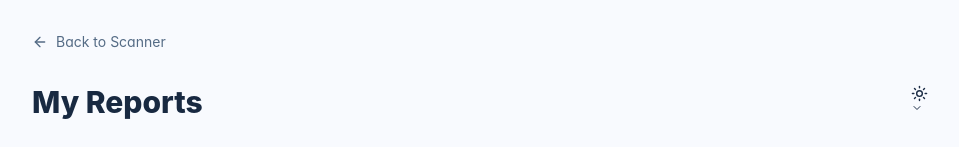
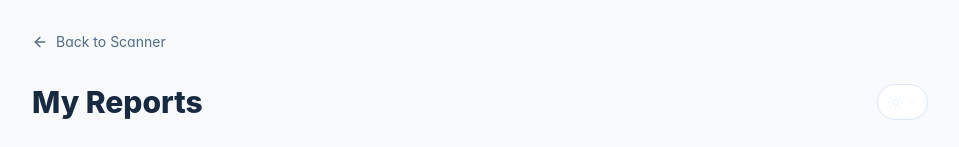
Before and after one commit to helloskyorigin/Strangerlens, a Next.js app: page /my-reports in a window 1280 px wide. Shown: the top 147 px of the page, without its empty margins (160-1119 px from the left). Built offline with nearby package versions, Linux system fonts and the light colour scheme.

Commit message:
Finish accessible compact appearance controls and subtle paid report focus motion across themes

```diff
--- a/app/app-theme.css
+++ b/app/app-theme.css
@@ -288,3 +288,58 @@ html[data-landing-theme="light"] .sl-app-theme button.bg-\[\#1E815F\] * {color:#
 /* Gradients kept chromatic only in the theme-controlled landing. */
 html[data-landing-theme="light"] .sl-app-theme button.bg-gradient-to-r,
 html[data-landing-theme="light"] .sl-app-theme a.bg-gradient-to-r {background:#246BFD!important;color:white!important;}
+
+
+/* Shared component tokens for compact appearance control. */
+.sl-app-theme {
+  --sl-surface:#151F30;
+  --sl-surface-muted:#1D2C40;
+  --sl-text:#F0F5FF;
+  --sl-muted:#A5BBD5;
+  --sl-border:#334963;
+}
+.sl-theme-compact {position:relative;flex-shrink:0;color:var(--sl-text,#F1F5F9);}
+.sl-theme-compact-trigger {
+  display:inline-flex;align-items:center;justify-content:center;gap:2px;
+  height:36px;min-width:45px;padding:0 9px;
+  border:1px solid var(--sl-border,#334963);border-radius:999px;
+  background:var(--sl-surface,#152238);
+  color:var(--sl-text,#F1F5F9);
+  cursor:pointer;
+}
+.sl-theme-compact-trigger:hover {background:var(--sl-surface-muted,#1F3048);}
+.sl-theme-compact-trigger:focus-visible {outline:2px solid #246BFD;outline-offset:2px;}
+.sl-theme-menu {
+  position:absolute;z-index:95;top:calc(100% + 8px);right:0;
+  min-width:150px;display:grid;gap:3px;padding:6px;
+  border:1px solid var(--sl-border,#334963);border-radius:13px;
+  background:var(--sl-surface,#152238);
+  color:var(--sl-text,#F1F5F9);
+  box-shadow:0 18px 55px -22px rgba(0,0,0,.42);
+}
+.sl-theme-menu-option {
+  display:flex;align-items:center;gap:9px;min-height:39px;
+  padding:9px 12px;border-radius:9px;color:var(--sl-text,#F1F5F9);
+  font-size:13px;font-weight:650;text-align:left;
+}
+.sl-theme-menu-option:hover {background:var(--sl-surface-muted,#1F3048);}
+.sl-theme-menu-option.is-active {background:#246BFD;color:#FFF;}
+.sl-theme-menu-option:focus-visible {outline:2px solid #246BFD;outline-offset:1px;}
+/* Report motion: subtle visual hierarchy, never a flashing status or score. */
+.sl-app-theme #complete-paid-report,
+.sl-app-theme #your-improvement-plan {scroll-margin-top:90px;}
+.sl-app-theme #complete-paid-report [role="tabpanel"],
+.sl-app-theme #your-improvement-plan > section {
+  transition:border-color .24s ease,box-shadow .24s ease;
+}
+.sl-app-theme #your-improvement-plan > section:hover {
+  border-color:color-mix(in srgb,var(--sl-border) 58%,#82AEF2);
+  box-shadow:0 17px 42px -36px rgba(36,107,253,.28);
+}
+.sl-app-theme #complete-paid-report [role="tab"]:focus-visible {outline:2px solid #246BFD;outline-offset:2px;}
+html[data-landing-theme="light"] .sl-app-theme .bg-emerald-500\/10 {background-color:rgba(16,142,92,.08)!important;}
+html[data-landing-theme="light"] .sl-app-theme .bg-amber-500\/10 {background-color:rgba(192,139,48,.08)!important;}
+html[data-landing-theme="light"] .sl-app-theme .bg-rose-500\/10 {background-color:rgba(204,62,91,.08)!important;}
+@media(prefers-reduced-motion:reduce) {
+  .sl-app-theme #your-improvement-plan > section {transition:none;}
+}
```
